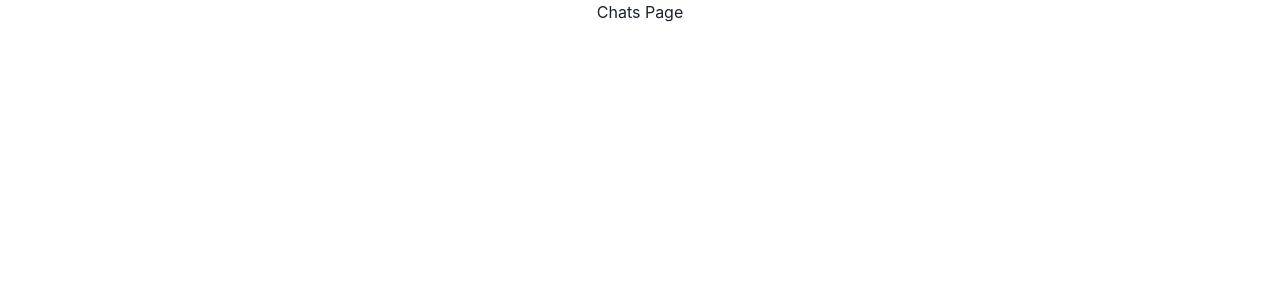
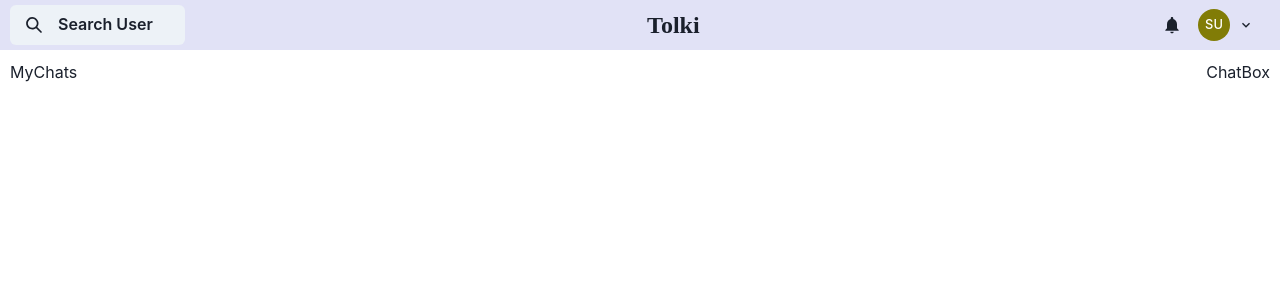
Before and after one commit to abhimistry-07/chat_app-mern, a React (Create React App) app in the folder client/: page /chats in a window 1280 px wide. Shown: the top 300 px of the page. Built offline with nearby package versions, Linux system fonts and the light colour scheme; no server answers; sample sign-in values are in the browser's storage.

Commit message:
Navbar part added

```diff
--- a/client/package.json
+++ b/client/package.json
@@ -3,6 +3,7 @@
   "version": "0.1.0",
   "private": true,
   "dependencies": {
+    "@chakra-ui/icons": "^2.1.1",
     "@chakra-ui/react": "^2.8.2",
     "@emoji-mart/data": "^1.1.2",
     "@emoji-mart/react": "^1.1.1",
--- a/client/src/App.css
+++ b/client/src/App.css
@@ -1,4 +1,4 @@
-.App {
+/* .App {
   text-align: center;
 }
 
@@ -35,4 +35,4 @@
   to {
     transform: rotate(360deg);
   }
-}
+} */
--- a/client/src/components/Login.jsx
+++ b/client/src/components/Login.jsx
@@ -22,6 +22,7 @@ function Login() {
   const [email, setEmail] = useState("");
   const [password, setPassword] = useState("");
   const [loading, setLoading] = useState(false);
+  const [userData, setUserData] = useState([]);
 
   const navigate = useNavigate();
   const { toggleColorMode } = useColorMode();
@@ -67,12 +68,12 @@ function Login() {
         password,
       })
       .then((res) => {
-        console.log(res.data, ">>>>>>");
+        // console.log(res.data, ">>>>>>");
 
-        // const userData = {
-        //   email,
-        //   password,
-        // };
+        const userData = {
+          email,
+          password,
+        };
 
         dispatch(login(res.data));
 
@@ -84,7 +85,7 @@ function Login() {
           position: "bottom",
         });
 
-        localStorage.setItem("userInfo", JSON.stringify({ email, password }));
+        localStorage.setItem("userInfo", JSON.stringify(res.data));
         setLoading(false);
         navigate("/chats");
       })
--- /dev/null
+++ b/client/src/components/MyChats.jsx
@@ -0,0 +1,9 @@
+import React from 'react'
+
+function MyChats() {
+  return (
+    <div>MyChats</div>
+  )
+}
+
+export default MyChats
--- /dev/null
+++ b/client/src/components/ProfileModal.jsx
@@ -0,0 +1,62 @@
+import React from "react";
+import {
+  Modal,
+  ModalOverlay,
+  ModalContent,
+  ModalHeader,
+  ModalFooter,
+  ModalBody,
+  ModalCloseButton,
+  useDisclosure,
+  Button,
+  Avatar,
+  Text,
+  Flex,
+  Box,
+} from "@chakra-ui/react";
+
+function ProfileModal({ user, children }) {
+  const { isOpen, onOpen, onClose } = useDisclosure();
+  return (
+    <>
+      {children ? (
+        <span onClick={onOpen}>{children}</span>
+      ) : (
+        <span>{children}</span>
+      )}
+
+      <Modal isOpen={isOpen} onClose={onClose} isCentered>
+        <ModalOverlay />
+        <ModalContent>
+          <ModalHeader m="auto" fontSize="3xl">
+            Profile
+          </ModalHeader>
+          <ModalCloseButton />
+          <ModalBody display="flex">
+            <Avatar
+              src={user?.pic}
+              size={["md", "lg"]}
+              name={user?.name}
+              boxShadow="lg"
+            />
+            <Box ml="5">
+              <Text fontSize={["sm", "md", "lg", "xl"]}>Name: {user.name}</Text>
+              <Text fontSize={["sm", "md", "lg", "xl"]}>
+                Email: {user.email}
+              </Text>
+            </Box>
+          </ModalBody>
+          <ModalFooter>
+            <Button colorScheme="blue" mr={3} onClick={onClose}>
+              Close
+            </Button>
+          </ModalFooter>
+        </ModalContent>
+      </Modal>
+    </>
+  );
+
+  return <div>ProfileModal</div>;
+}
+
+export default ProfileModal;
--- /dev/null
+++ b/client/src/components/SearchSection.jsx
@@ -0,0 +1,95 @@
+import {
+  Avatar,
+  Box,
+  Button,
+  Menu,
+  MenuButton,
+  MenuDivider,
+  MenuItem,
+  MenuList,
+  Text,
+  Tooltip,
+} from "@chakra-ui/react";
+import React, { useState } from "react";
+import { BellIcon, ChevronDownIcon, SearchIcon } from "@chakra-ui/icons";
+import { useDispatch, useSelector } from "react-redux";
+import { logout } from "../redux/authReducer/action";
+import { useNavigate } from "react-router-dom";
+import ProfileModal from "./ProfileModal";
+
+function SearchSection() {
+  const [search, setSearch] = useState("");
+  const [searchResult, setSearchResult] = useState([]);
+  const [loading, setLoading] = useState(false);
+  const [loadingChat, setLoadingChat] = useState([]);
+
+  const dispatch = useDispatch();
+  const navigate = useNavigate();
+  const user = useSelector((store) => store.authReducer.user);
+
+  // console.log(user, "In search section");
+
+  const handleLogOut = () => {
+    localStorage.removeItem("userInfo");
+
+    dispatch(logout());
+
+    navigate("/");
+  };
+
+  return (
+    <>
+      <Box
+        display="flex"
+        justifyContent="space-between"
+        alignItems="center"
+        w="100%"
+        p="5px 10px"
+        // border="1px solid black"
+        bg="#E1E2F6"
+      >
+        {/* <Tooltip hasArrow label="Search places" bg="gray.300" color="black"> */}
+        <Button>
+          <SearchIcon />
+          <Text display={["none", "flex"]} px="4">
+            Search User
+          </Text>
+        </Button>
+        {/* Hover Me */}
+        {/* </Tooltip> */}
+        <Text fontSize="2xl" as="b" fontFamily="cursive">
+          Tolki
+        </Text>
+        <Box>
+          <Menu>
+            <MenuButton bg="transparent">
+              <BellIcon boxSize={5} />
+            </MenuButton>
+          </Menu>
+          <Menu>
+            <MenuButton
+              bg="transparent"
+              as={Button}
+              rightIcon={<ChevronDownIcon />}
+            >
+              <Avatar
+                name={user.name}
+                src={user.pic}
+                size="sm"
+                cursor="pointer"
+              />
+            </MenuButton>
+            <MenuList>
+              <ProfileModal user={user}>
+                <MenuItem>My Profile</MenuItem>
+              </ProfileModal>
+              <MenuItem onClick={handleLogOut}>Logout</MenuItem>
+            </MenuList>
+          </Menu>
+        </Box>
+      </Box>
+    </>
+  );
+}
+
+export default SearchSection;
--- a/client/src/index.css
+++ b/client/src/index.css
@@ -1,4 +1,4 @@
-body {
+/* body {
   margin: 0;
   font-family: -apple-system, BlinkMacSystemFont, 'Segoe UI', 'Roboto', 'Oxygen',
     'Ubuntu', 'Cantarell', 'Fira Sans', 'Droid Sans', 'Helvetica Neue',
@@ -10,4 +10,4 @@ body {
 code {
   font-family: source-code-pro, Menlo, Monaco, Consolas, 'Courier New',
     monospace;
-}
+} */
--- /dev/null
+++ b/client/src/pages/ChatBox.jsx
@@ -0,0 +1,9 @@
+import React from 'react'
+
+function ChatBox() {
+  return (
+    <div>ChatBox</div>
+  )
+}
+
+export default ChatBox
--- /dev/null
+++ b/client/src/pages/ChatPage.jsx
@@ -0,0 +1,25 @@
+import React from "react";
+import { Box, Flex } from "@chakra-ui/react";
+import { useSelector } from "react-redux";
+
+import SearchSection from "../components/SearchSection";
+import MyChats from "../components/MyChats";
+import ChatBox from "./ChatBox";
+
+function ChatPage() {
+  const user = useSelector((store) => store.authReducer.user);
+
+  console.log(user,'ChatPage');
+
+  return (
+    <Box w="100%">
+      {user && <SearchSection />}
+      <Flex justifyContent="space-between" h="100vh" p="10px">
+        {user && <MyChats />}
+        {user && <ChatBox />}
+      </Flex>
+    </Box>
+  );
+}
+
+export default ChatPage;
--- a/client/src/routes/AllRoutes.jsx
+++ b/client/src/routes/AllRoutes.jsx
@@ -3,6 +3,7 @@ import { Route, Routes } from "react-router-dom";
 import HomePage from "../pages/HomePage";
 import SignUp from "../components/SignUp";
 import PrivateRoute from "./PrivateRoute";
+import ChatPage from "../pages/ChatPage";
 
 function AllRoutes() {
   return (
@@ -13,7 +14,7 @@ function AllRoutes() {
         path="/chats"
         element={
           <PrivateRoute>
-            <h1>Chats Page</h1>
+            <ChatPage />
           </PrivateRoute>
         }
       />
--- a/client/src/routes/PrivateRoute.jsx
+++ b/client/src/routes/PrivateRoute.jsx
@@ -1,14 +1,18 @@
 import React from "react";
+import { useDispatch } from "react-redux";
 // import { useSelector } from "react-redux";
 import { Navigate, useLocation } from "react-router-dom";
+import { login } from "../redux/authReducer/action";
 
 function PrivateRoute({ children }) {
   //   const auth = useSelector((store) => store.authReducer.isAuth);
   const location = useLocation();
+  const dispatch = useDispatch();
 
   const auth = JSON.parse(localStorage.getItem("userInfo"));
+  dispatch(login(auth));
 
-  //   console.log(auth);
+//   console.log(auth, "in private route");
 
   if (!auth) {
     return <Navigate state={location.pathname} to={"/"} replace={true} />;
```
Also changed, not shown: 1 other file (tests, documents, lock files or other folders).
